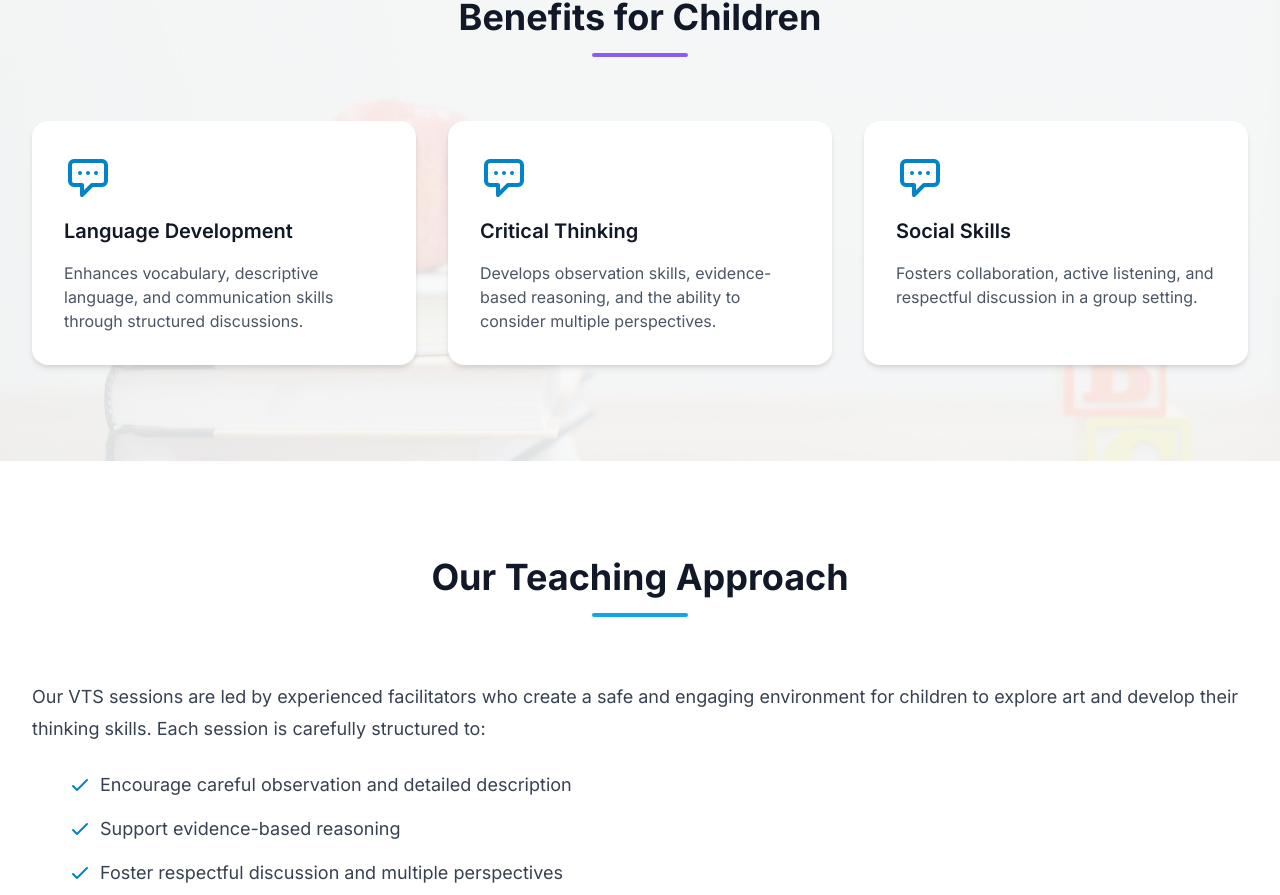
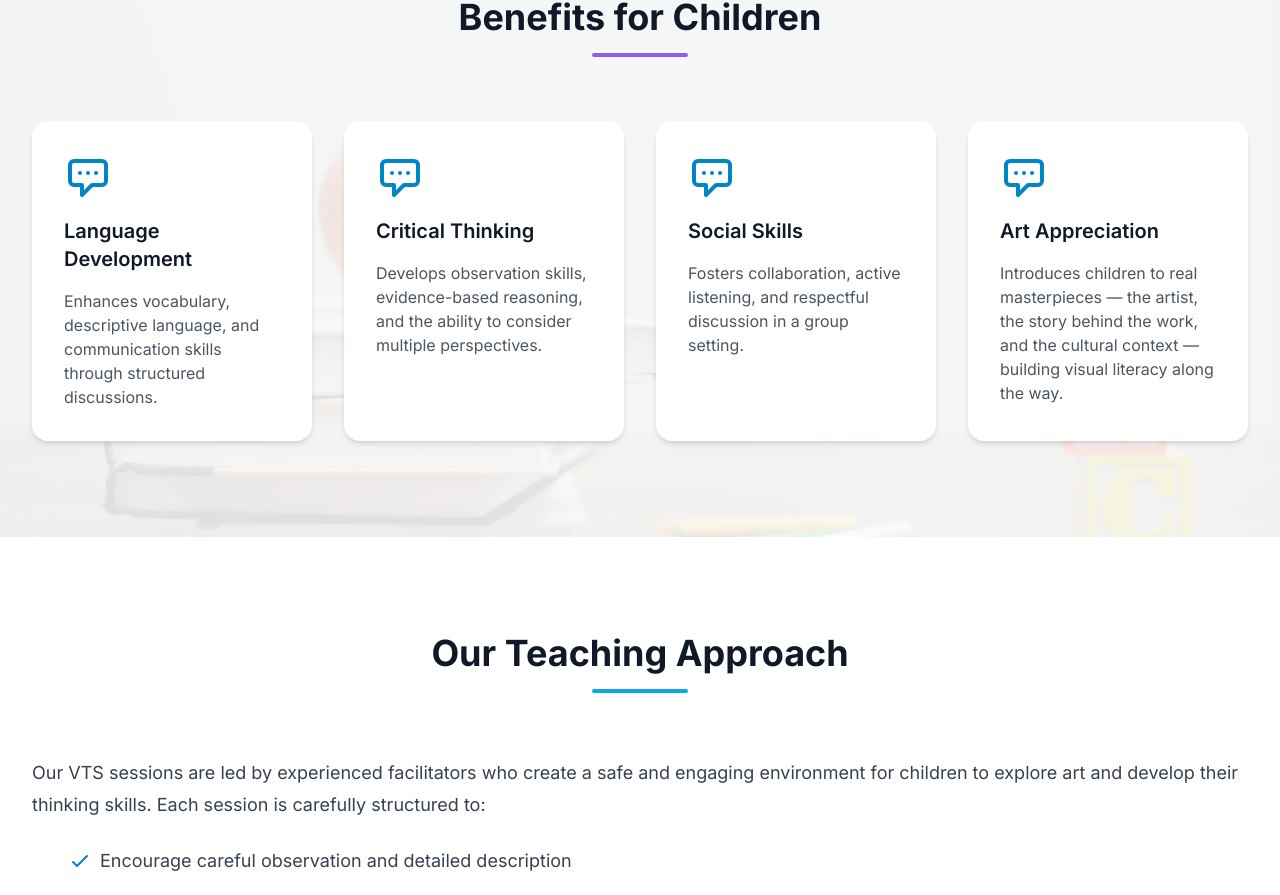
Before and after one commit to songlife909/vts-art, a Next.js app: page / in a window 1280 px wide. Shown: the part 2099-2994 px from the top of the page. Built offline with nearby package versions, Linux system fonts and the light colour scheme.

Commit message:
Add 'Art Appreciation' benefit highlighting real artwork education

```diff
--- a/src/app/page.tsx
+++ b/src/app/page.tsx
@@ -105,7 +105,7 @@
             <h2 className="text-4xl font-bold text-gray-900 mb-4">{t.benefits.title}</h2>
             <div className="w-24 h-1 bg-secondary-500 mx-auto rounded-full" />
           </div>
-          <div className="grid md:grid-cols-3 gap-8">
+          <div className="grid md:grid-cols-2 lg:grid-cols-4 gap-8">
             {t.benefits.items.map((item, index) => (
               <div key={index} className="bg-white p-8 rounded-2xl shadow-md hover:shadow-lg transition-shadow duration-300">
                 <div className="text-primary-600 mb-4">
--- a/src/translations.ts
+++ b/src/translations.ts
@@ -39,6 +39,10 @@
         {
           title: "Social Skills",
           description: "Fosters collaboration, active listening, and respectful discussion in a group setting."
+        },
+        {
+          title: "Art Appreciation",
+          description: "Introduces children to real masterpieces — the artist, the story behind the work, and the cultural context — building visual literacy along the way."
         }
       ]
     },
@@ -142,6 +146,10 @@
         {
           title: "사회적 기술",
           description: "그룹 환경에서 협력, 적극적인 경청 및 존중하는 토론을 촉진합니다."
+        },
+        {
+          title: "예술 감상",
+          description: "실제 명작을 함께 보며 작가, 작품에 얽힌 이야기, 그리고 시대적 배경까지 자연스럽게 익혀 시각적 문해력을 키웁니다."
         }
       ]
     },
```
